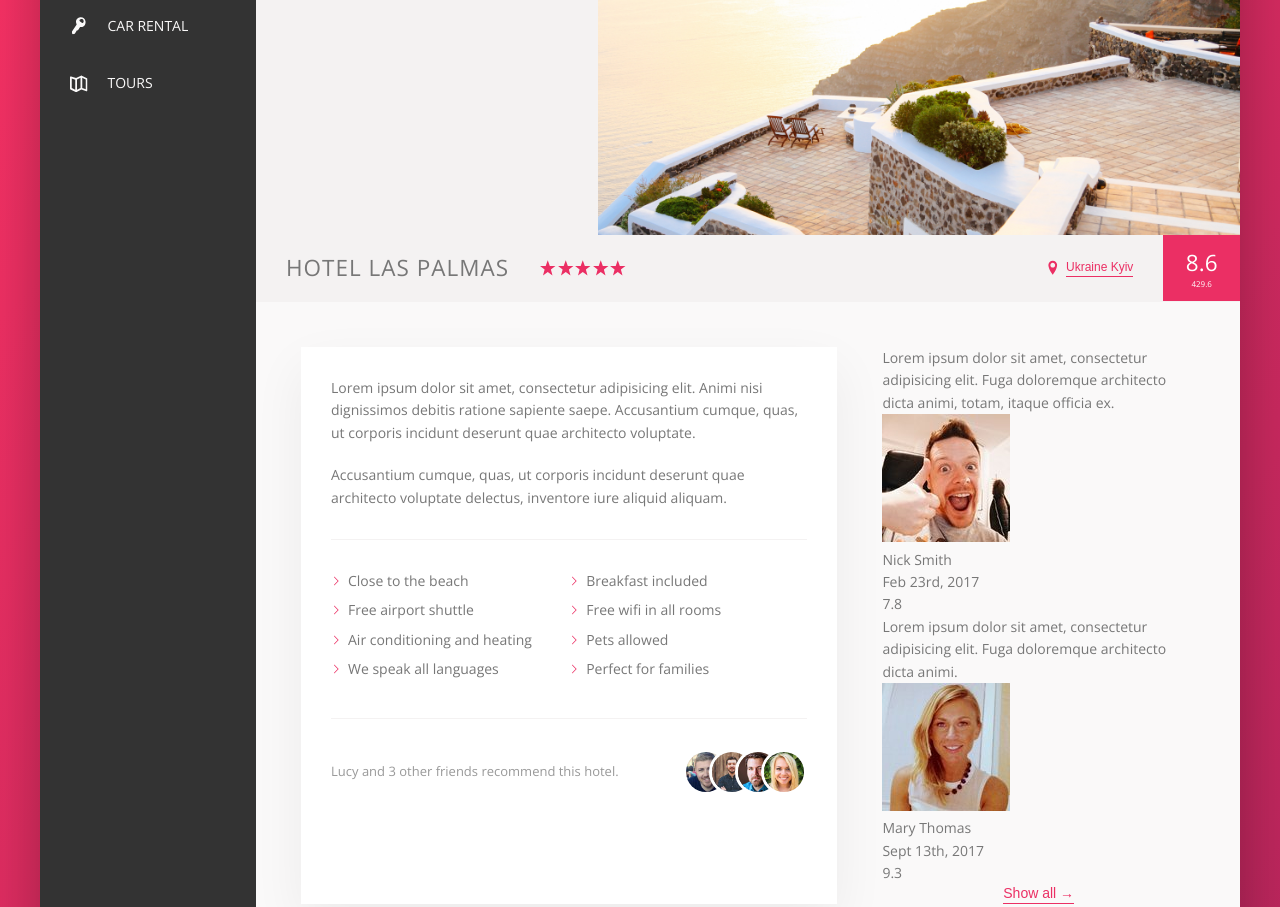
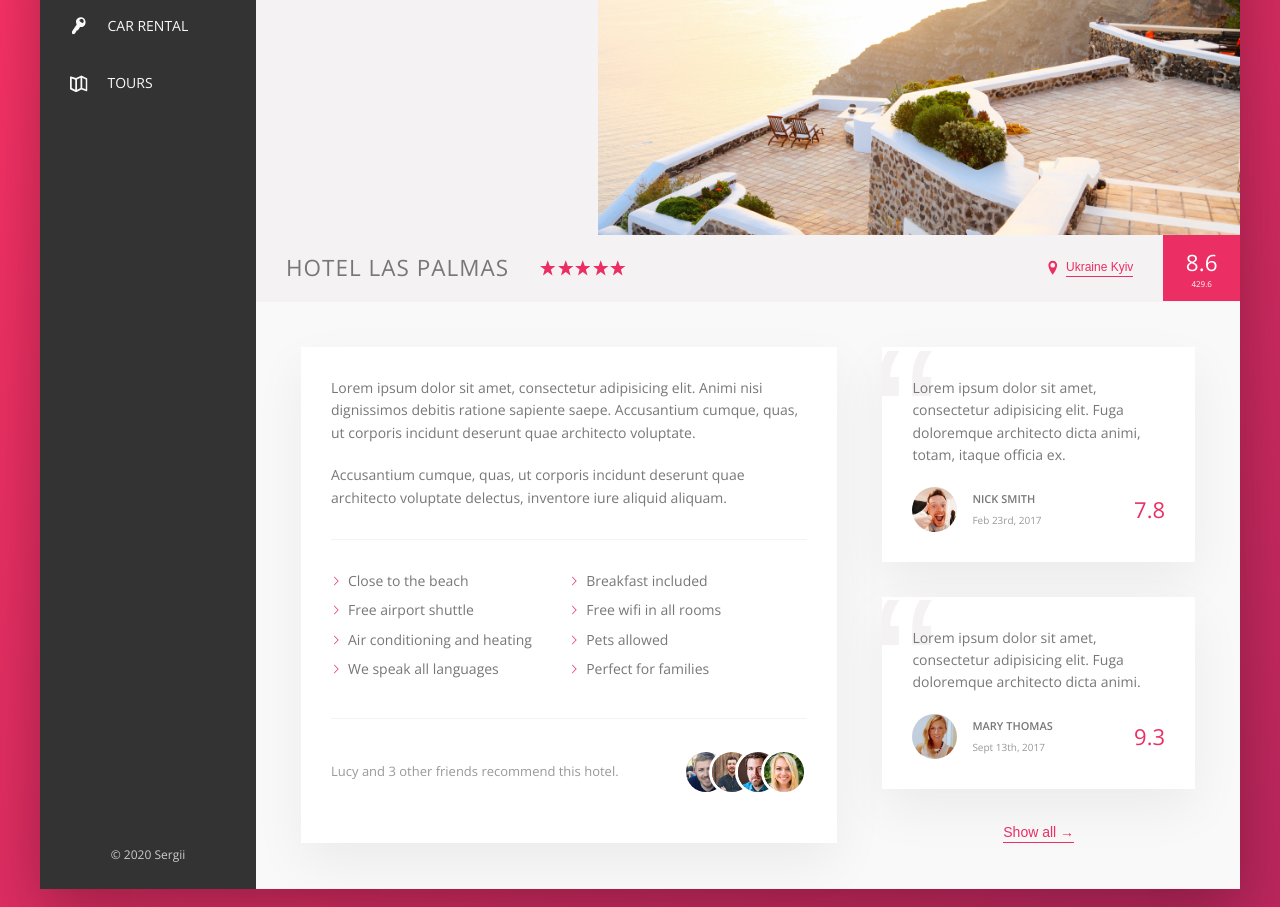
Before and after one commit to SergiiKov/trillo, a website: page index.html in a window 1280 px wide. Shown: the part 300-1207 px from the top of the page. Drawn offline with nearby package versions, Linux system fonts and the light colour scheme.

Commit message:
add review

```diff
--- a/sass/_components.scss
+++ b/sass/_components.scss
@@ -361,3 +361,65 @@
         }
     }
 }
+
+.review {
+    background-color: #fff;
+    box-shadow: var(--shadow-light);
+    padding: 3rem;
+    margin-bottom: 3.5rem;
+    position: relative;
+    overflow: hidden;
+
+
+    &__text {
+        margin-bottom: 2rem;
+        z-index: 10;
+        position: relative;
+    }
+
+    &__user {
+        display: flex;
+        align-items: center;
+    }
+
+    &__photo {
+        height: 4.5rem;
+        width: 4.5rem;
+        border-radius: 50%;
+        margin-right: 1.5rem;
+    }
+
+    &__user-box {
+        margin-right: auto;
+    }
+
+    &__user-name {
+        font-size: 1.1rem;
+        font-weight: 600;
+        text-transform: uppercase;
+        margin-bottom: .4rem;
+    }
+
+    &__user-date {
+        font-size: 1rem;
+        color: var(--color-grey-dark-3);
+    }
+
+    &__rating {
+        color: var(--color-primary);
+        font-size: 2.2rem;
+        font-weight: 300;
+    }
+
+    &::before {
+        content: "\201C";
+        position: absolute;
+        top: -2.75rem;
+        left: -1rem;
+        line-height: 1;
+        font-size: 20rem;
+        color: var(--color-grey-light-2);
+        font-family: sans-serif;
+        z-index: 1;
+    }
+}
--- a/sass/_layout.scss
+++ b/sass/_layout.scss
@@ -61,3 +61,65 @@
     flex-direction: column;
     align-items: center;
 }
+
+.review {
+    background-color: #fff;
+    box-shadow: var(--shadow-light);
+    padding: 3rem;
+    margin-bottom: 3.5rem;
+    position: relative;
+    overflow: hidden;
+
+
+    &__text {
+        margin-bottom: 2rem;
+        z-index: 10;
+        position: relative;
+    }
+
+    &__user {
+        display: flex;
+        align-items: center;
+    }
+
+    &__photo {
+        height: 4.5rem;
+        width: 4.5rem;
+        border-radius: 50%;
+        margin-right: 1.5rem;
+    }
+
+    &__user-box {
+        margin-right: auto;
+    }
+
+    &__user-name {
+        font-size: 1.1rem;
+        font-weight: 600;
+        text-transform: uppercase;
+        margin-bottom: .4rem;
+    }
+
+    &__user-date {
+        font-size: 1rem;
+        color: var(--color-grey-dark-3);
+    }
+
+    &__rating {
+        color: var(--color-primary);
+        font-size: 2.2rem;
+        font-weight: 300;
+    }
+
+    &::before {
+        content: "\201C";
+        position: absolute;
+        top: -2.75rem;
+        left: -1rem;
+        line-height: 1;
+        font-size: 20rem;
+        color: var(--color-grey-light-2);
+        font-family: sans-serif;
+        z-index: 1;
+    }
+}
```
Also changed, not shown: css/style.css.
